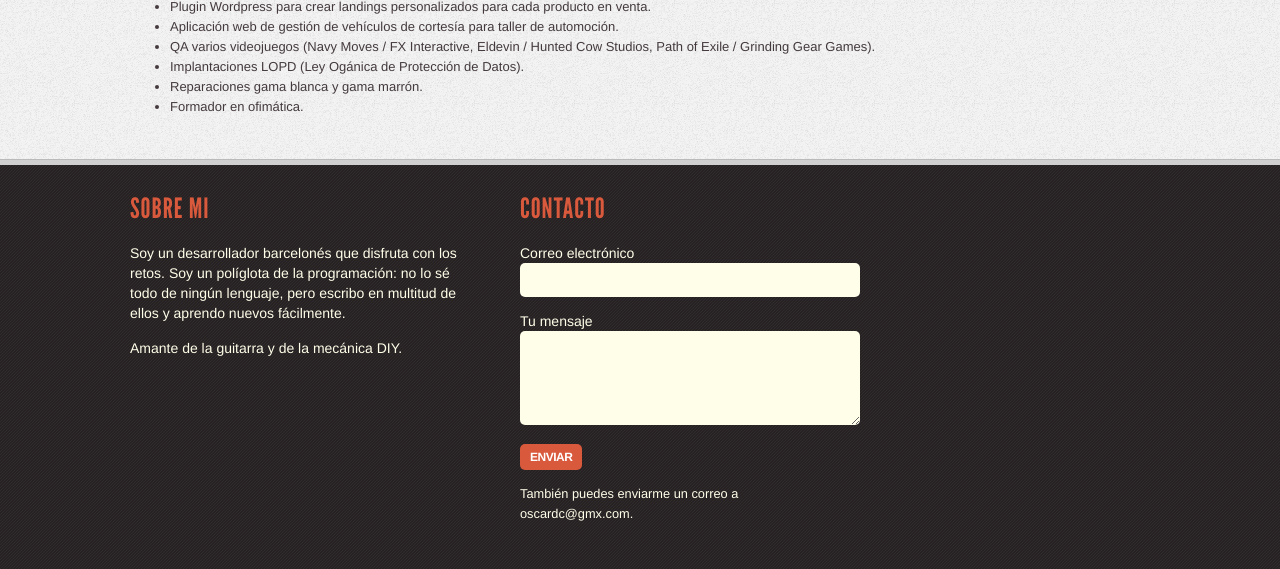
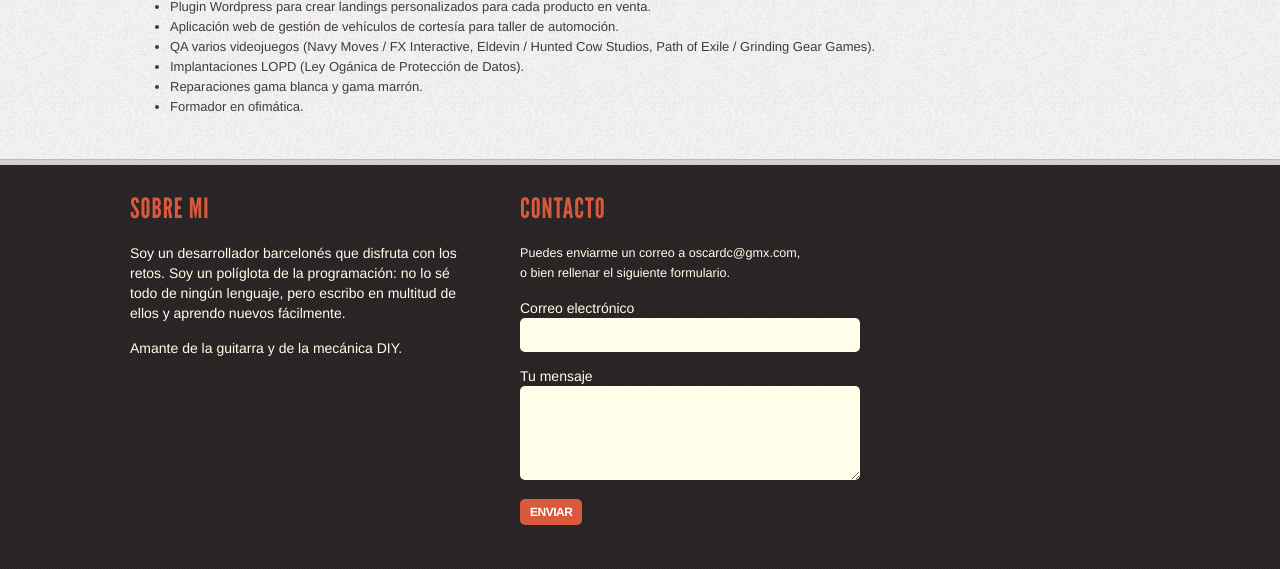
Before and after one commit to OscarDCorbalan/HTML-Portfolio, a PHP site: page /index.php in a window 1280 px wide. Shown: the part 1686-2255 px from the top of the page. Run offline with PHP 8.4, Linux system fonts and the light colour scheme.

Commit message:
Swap orden footer form

```diff
--- a/footer.php
+++ b/footer.php
@@ -11,6 +11,7 @@
 				<form id="form1" name="form1" class="wufoo topLabel page" accept-charset="UTF-8" autocomplete="off" enctype="multipart/form-data" method="post" novalidate
 				action="https://oscardc.wufoo.com.mx/forms/ztt9y4c179vhcz/#public">
 					<h2>Contacto</h2>
+					<p class="peque">Puedes enviarme un correo a oscardc@gmx.com,<br>o bien rellenar el siguiente formulario.</p>
 					<ul>
 						<li id="foli1" class="notranslate">
 							<label class="desc" id="title1" for="Field1">Correo electrónico</label>
@@ -30,7 +31,7 @@
 						</li>
 					</ul>
 				</form>
-				<p class="peque">También puedes enviarme un correo a oscardc@gmx.com.</p>
+
 			</section>
 			</div>
 		</footer>
--- a/style.css
+++ b/style.css
@@ -348,5 +348,5 @@ color: #799c87;
 display:none
 }
 footer .peque{
-font-size:80%;
+font-size:90%;
 }
```
